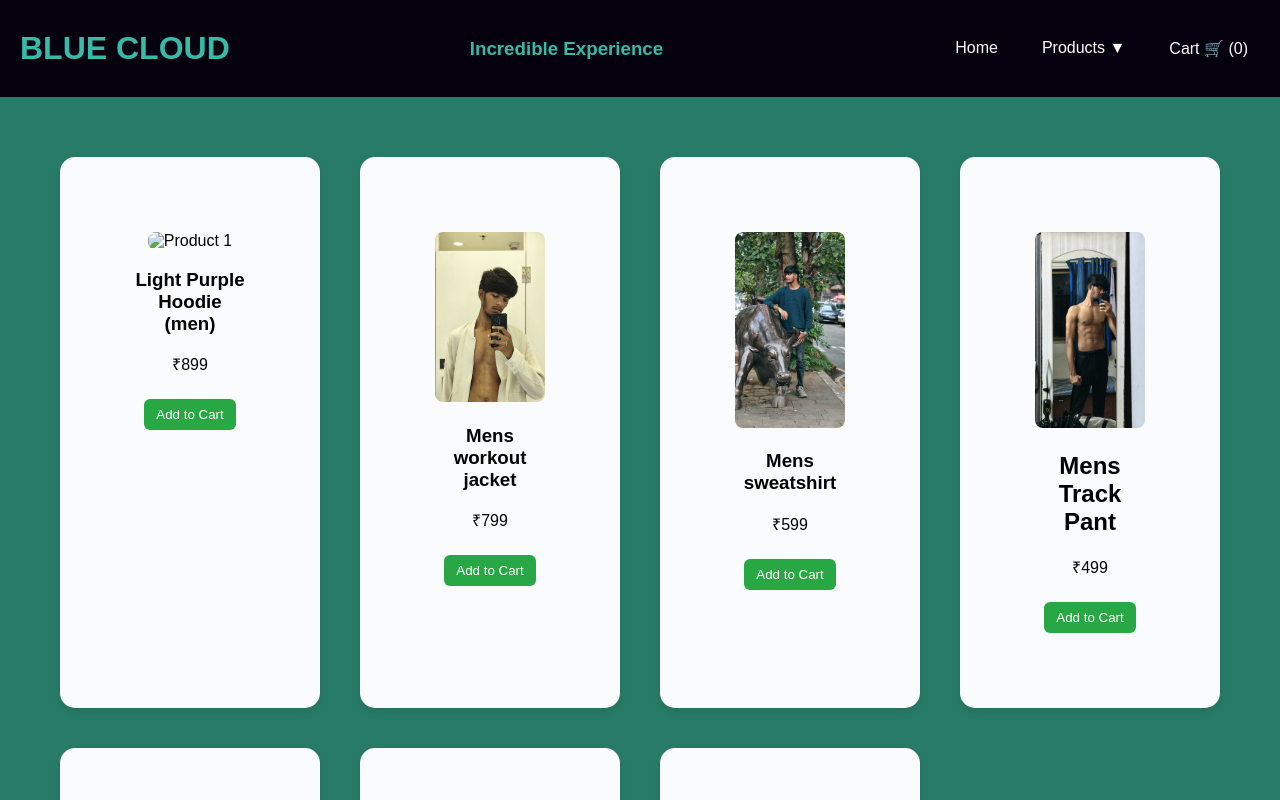
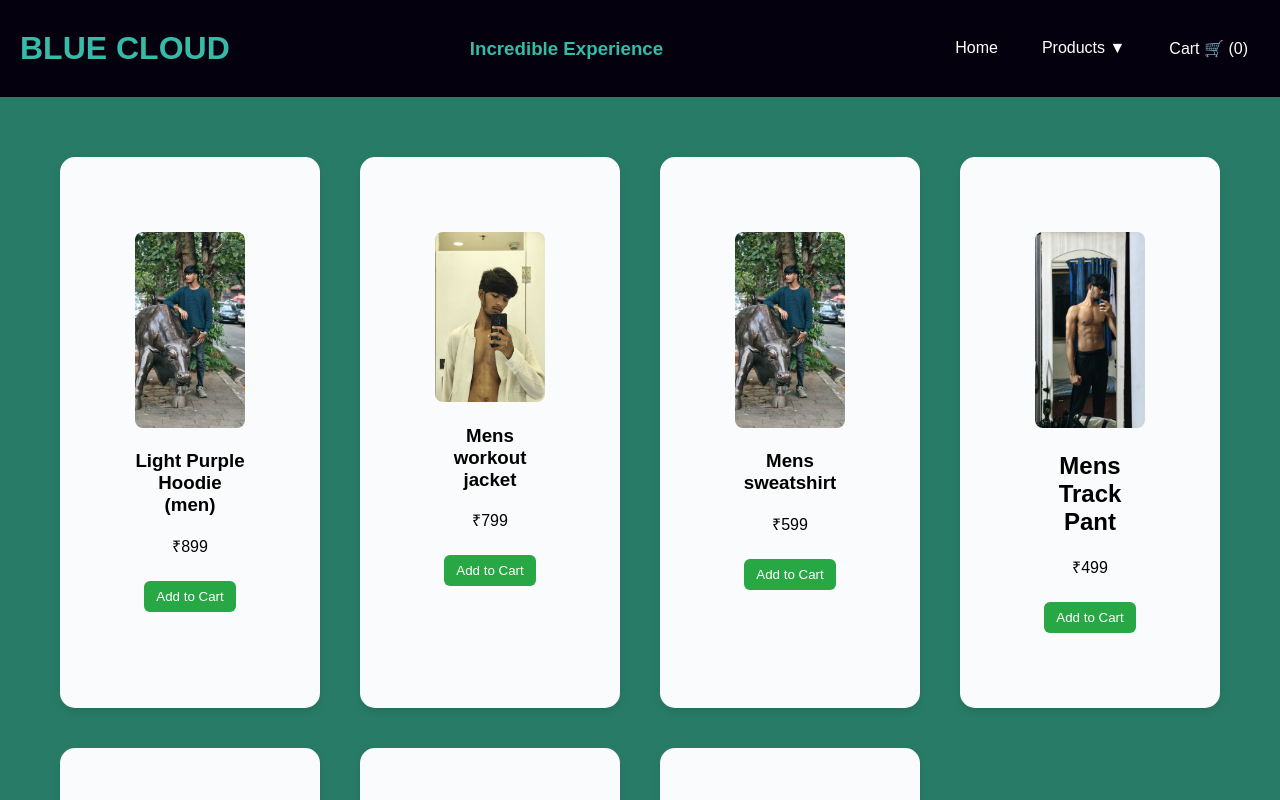
Before and after one commit to vinayadithya/BLUE-CLOUD-E-COMMERCE-PVT, a plain HTML site: page index.html in a window 1280 px wide. Shown: the top 800 px of the page. Drawn offline with Linux system fonts and the light colour scheme; files whose address does not match are found by name.

Commit message:
Update index.html

```diff
--- a/index.html
+++ b/index.html
@@ -82,7 +82,7 @@
   <!-- Product Grid -->
   <section class="products">
     <div class="product" data-id="1">
-      <img src="" alt="Product 1">
+      <img src="images/WhatsApp Image 2025-09-17 at 22.40.09_838265a6.jpg" alt="Product 1">
       <h3>Light Purple Hoodie (men)</h3>
       <p>₹899</p>
       <button class="add-to-cart">Add to Cart</button>
```
